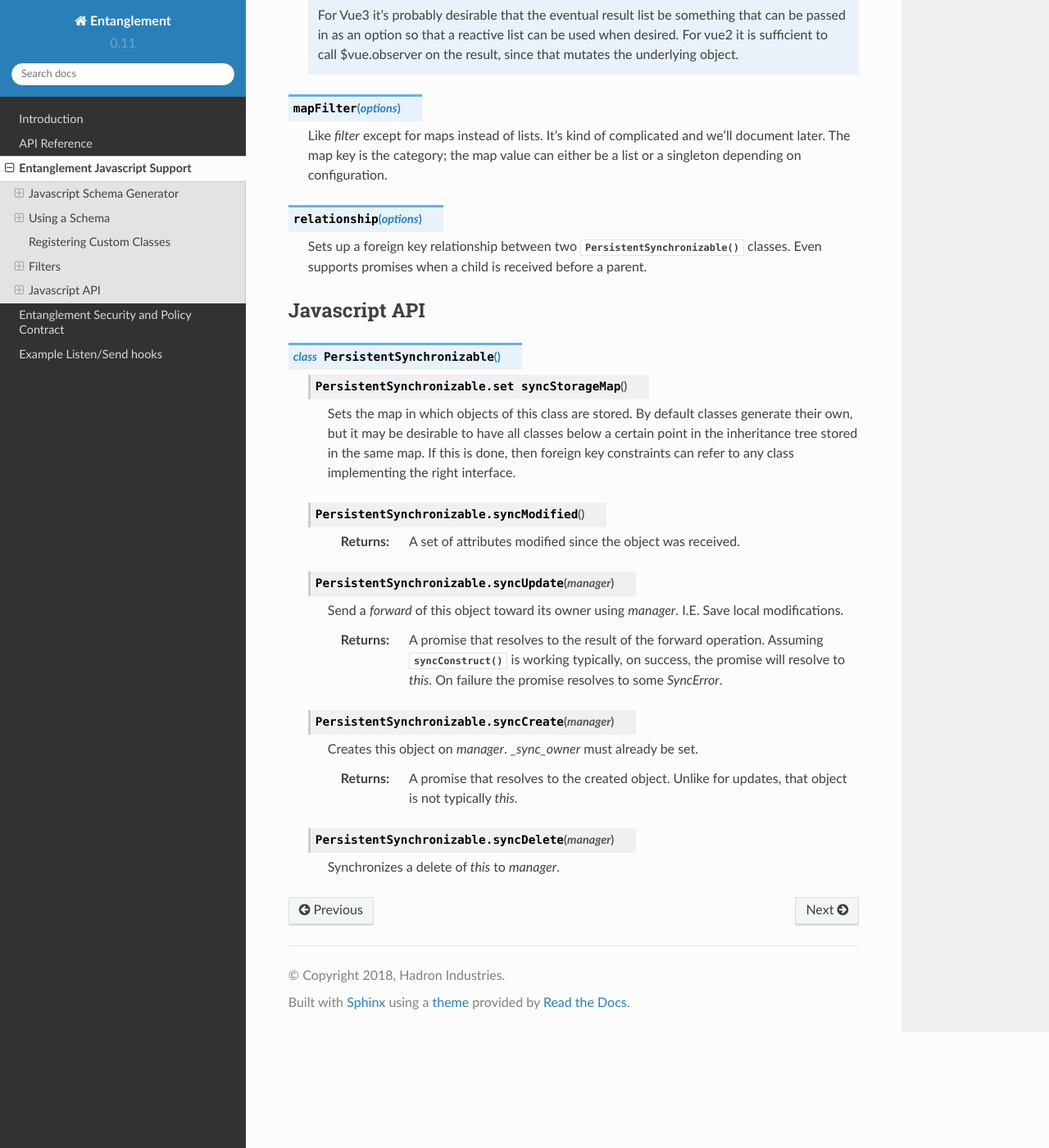
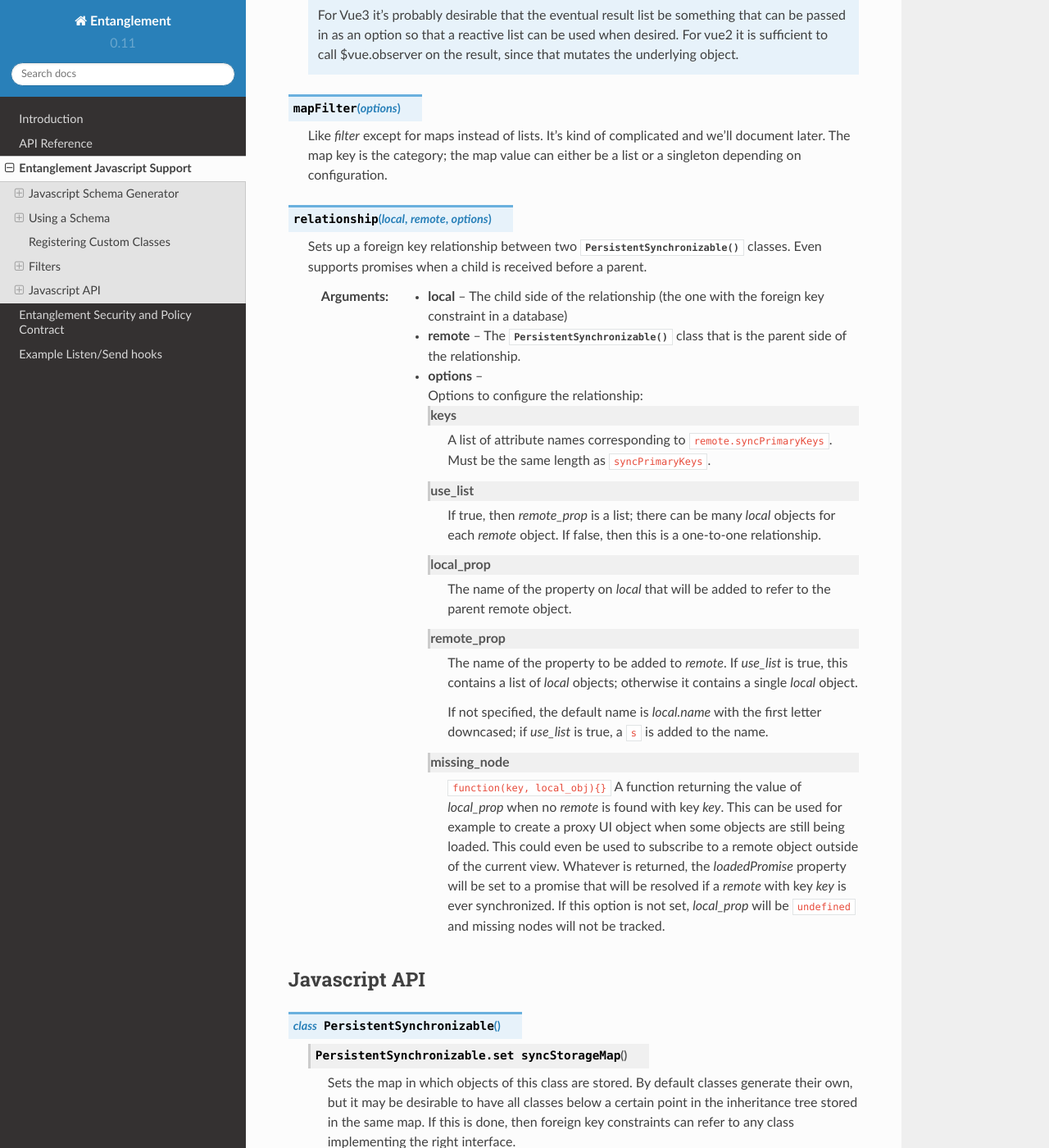
Before and after one commit to Hadron/entanglement, a Sphinx documentation site: the page built from docs/javascript.rst, in a window 1280 px wide and 1400 px high, scrolled down 4615 px. Shown: the whole window at 82% size. Built offline with Sphinx 7.4.7 and the Read the Docs theme 2.0.0, drawn with Linux system fonts in a browser that asks for light colours.

Commit message:
Document relationship

```diff
--- a/docs/javascript.rst
+++ b/docs/javascript.rst
@@ -204,9 +204,37 @@ Filters provide a way to be notified about changes, additions or removals of :cl
 
     Like *filter* except for maps instead of lists.  It's kind of complicated and we'll document later.  The map key is the category; the map value can either be a list or a singleton depending on configuration.
 
-.. function:: relationship(options)
+.. function:: relationship(local, remote, options)
 
     Sets up a foreign key relationship between two :class:`PersistentSynchronizable` classes.  Even supports promises when a child is received before a parent.
+
+    :param local: The child side of the relationship (the one with the foreign key constraint in a database)
+
+    :param remote: The :class:`PersistentSynchronizable` class that is the parent side of the relationship.
+    :param options: Options to configure the relationship:
+
+        keys
+            A list of attribute names corresponding to ``remote.syncPrimaryKeys``.  Must be the same length as ``syncPrimaryKeys``.
+
+        use_list
+            If true, then *remote_prop* is a list; there can be many *local* objects for each *remote* object.  If false, then this is a one-to-one relationship.
+
+        local_prop
+            The name of the property on *local* that will be added to refer to the parent remote object.
+
+        remote_prop
+            The name of the property to be added to *remote*.  If *use_list* is true, this contains a list of *local* objects; otherwise it contains a single *local* object.
+
+            If not specified, the default name is *local.name* with the first letter downcased; if *use_list* is true, a ``s`` is added to the name.
+
+        missing_node
+            :code:`function(key, local_obj){}`  A function returning the value of *local_prop* when no *remote* is found with key *key*.  This can be used for example to create a proxy UI object when some objects are still being loaded.  This could even be used to subscribe to a remote object outside of the current view.  Whatever is returned, the *loadedPromise* property will be set to a promise that will be resolved if a *remote* with key *key* is ever synchronized.  If this option is not set, *local_prop* will be ``undefined`` and missing nodes will not be tracked.
+
+
+
+
+
+
 
 Javascript API
 **************
```
